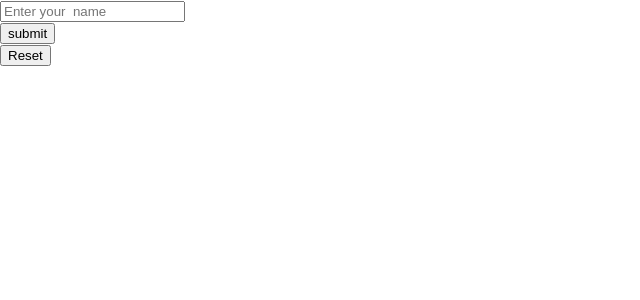
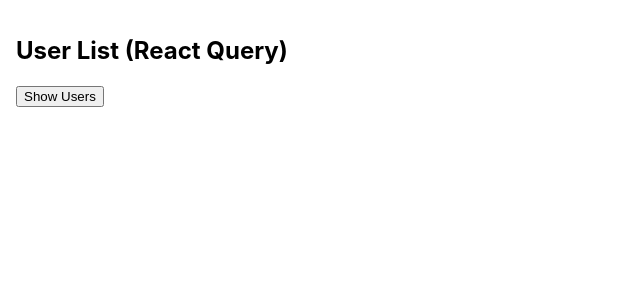
Before and after one commit to MeenaSivakumar/React-Practice, a React (Create React App) app: page / in a window 1280 px wide. Shown: the top 300 px of the page, without its empty margins (0-640 px from the left). Built offline with nearby package versions, Linux system fonts and the light colour scheme.

Commit message:
tanstack query added

```diff
--- a/package.json
+++ b/package.json
@@ -3,7 +3,7 @@
   "version": "0.1.0",
   "private": true,
   "dependencies": {
-    "@tanstack/react-query": "^5.74.4",
+    "@tanstack/react-query": "^5.81.5",
     "@testing-library/dom": "^10.4.0",
     "@testing-library/jest-dom": "^6.6.3",
     "@testing-library/react": "^16.3.0",
@@ -12,6 +12,7 @@
     "@types/node": "^16.18.126",
     "@types/react": "^19.1.2",
     "@types/react-dom": "^19.1.2",
+    "axios": "^1.10.0",
     "jotai": "^2.12.3",
     "react": "^19.1.0",
     "react-dom": "^19.1.0",
--- a/src/App.tsx
+++ b/src/App.tsx
@@ -5,48 +5,16 @@
 import { FruitsListPage } from "./Pages/FruitList/FruitsListPage";
 import { InputForm } from "./Practice/FormHandling/InputForm";
 import { DisplayEmployee } from "./Practice/FormHandling/DisplayEmployee";
+import UserList from "./components/UserList";
 
 
 
 function App() {
 
   return (
-  //  <Routes>
-  //   <Route path="/" element={<Counter value={0}/>}/>
-  //   <Route path="/display" element={<DisplayCounter/>}/>
-  //   </Routes>
-
-    <div >
-     {/* <DisplayString message="hello react......"/> */}
-     {/* <Count/> */}
-     {/* <IterateItems/> */}
-     {/* <DefaultProp isLoggedIn = {false} /> */}
-     {/* <Button color='red' label='click' onClick={()=>console.log("you are a good person")}/> */}
-     {/* <UserInfo userInfo={{name:'meena',age:21,email:'demo@gmail.com'}} /> */}
-     {/* <Container value='hello'/> */}
-     {/* <CallBackComponent fun={func}/> */}
-     {/* <Input/> */}
-     {/* <ToggleButton/> */}
-     {/* <MultipleState/> */}
-     {/* <ResetButton/> */}
-     {/* <ArrayState></ArrayState> */}
-     {/* <UpdateUserObject/> */}
-     {/* <ConditionalRendoring shown={false}/> */}
-     {/* <DisableButton/> */}
-     {/* <CopMount/> */}
-     {/* <CountUpdate/> */}
-     {/* <CleanUp/> */}
-     {/* <EffectWithInput/> */}
-     {/* <UpdateTitle/> */}
-     {/* <MultipleUseEffect/> */}
-     {/* <ApiFetch/> */}
-     {/* <EffectOnSpecific/> */}
-     {/* <UpdateObjectUseEffect/> */}
-     {/* <LoginForm/> */}
-     {/* <FruitsListPage/> */}
-     <InputForm/>
-     {/* <DisplayEmployeeList/> */}
-     {/* <DisplayEmployee/> */}
+   <div style={{ padding: "1rem" }}>
+        <h2>User List (React Query)</h2>
+        <UserList />
     </div>
   );
 }
--- /dev/null
+++ b/src/api/users.ts
@@ -0,0 +1,12 @@
+import axios from "axios";
+
+export interface User {
+  id: number;
+  name: string;
+  email: string;
+}
+
+export const fetchUsers = async (): Promise<User[]> => {
+  const response = await axios.get("https://jsonplaceholder.typicode.com/users");
+  return response.data;
+};
--- /dev/null
+++ b/src/components/UserList.tsx
@@ -0,0 +1,39 @@
+import { useQuery } from "@tanstack/react-query";
+import { fetchUsers } from "../api/users";
+import { useState } from "react";
+
+const UserList = () => {
+  const [showUsers, setShowUsers] = useState(false);
+
+  const { data, isLoading, isError, error, refetch } = useQuery({
+    queryKey: ["users"],
+    queryFn: fetchUsers,
+    enabled: false,
+  });
+
+  const handleClick = async () => {
+    setShowUsers(true);
+    await refetch();
+  };
+
+  return (
+    <div>
+      <button onClick={handleClick}>Show Users</button>
+
+      {isLoading && <p>Loading...</p>}
+      {isError && <p>Error: {(error as Error).message}</p>}
+
+      {showUsers && data && (
+        <ul>
+          {data.map((user) => (
+            <li key={user.id}>
+              <strong>{user.name}</strong> - {user.email}
+            </li>
+          ))}
+        </ul>
+      )}
+    </div>
+  );
+};
+
+export default UserList;
```
Also changed, not shown: 1 other file (tests, documents, lock files or other folders).
